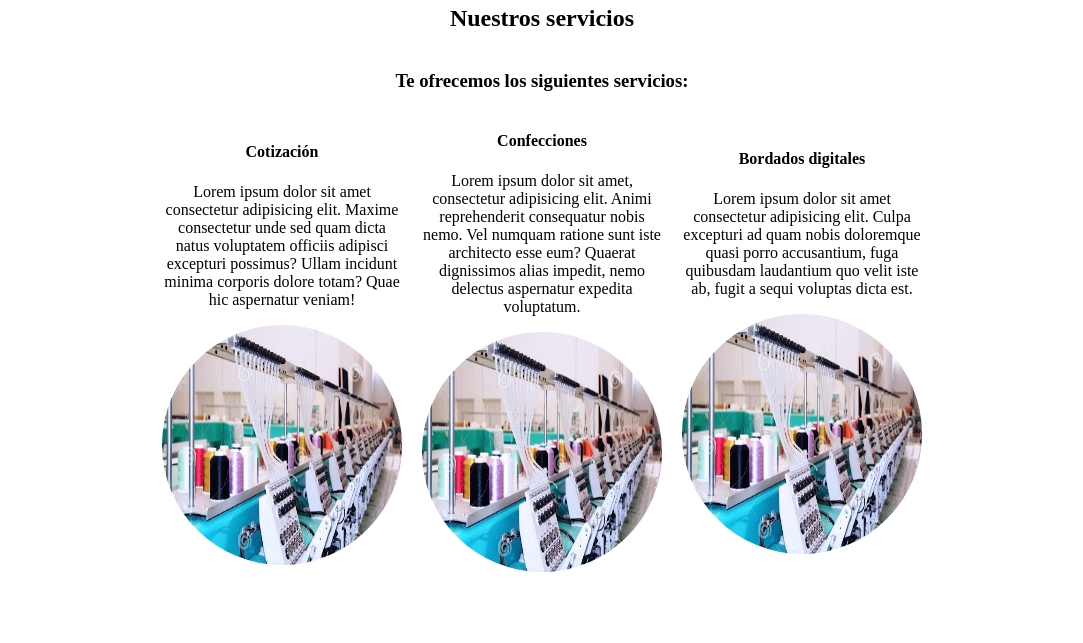
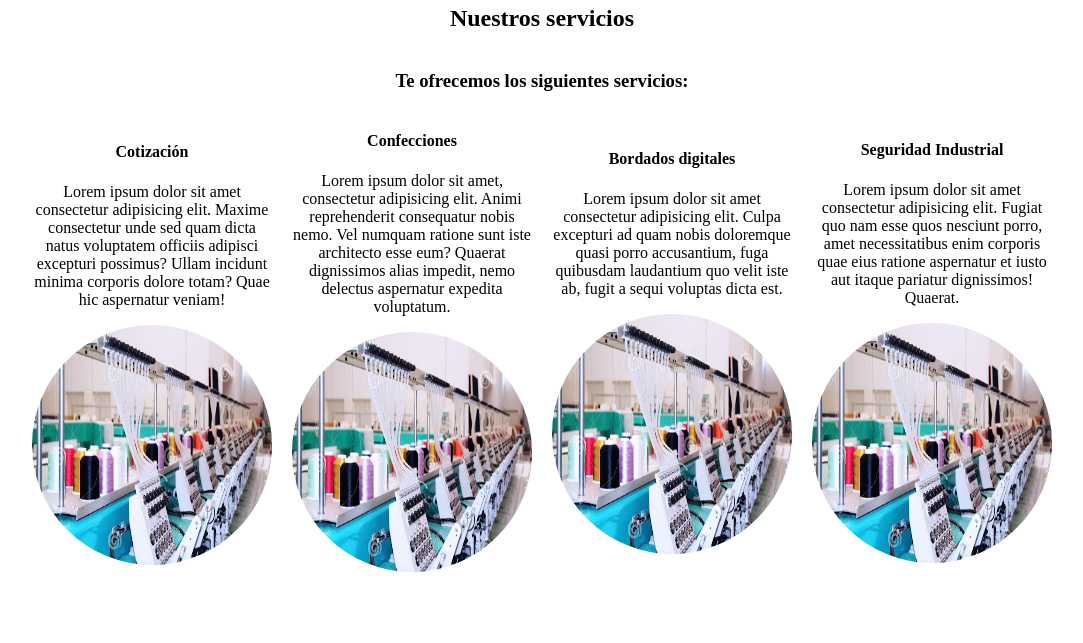
Before and after one commit to quiKieSamus/gymca-landing-page, a plain HTML site: page index.html in a window 1280 px wide. Shown: the part 1460-2103 px from the top of the page, without its empty margins (98-1181 px from the left). Drawn offline with Linux system fonts and the light colour scheme.

Commit message:
more content

```diff
--- a/index.html
+++ b/index.html
@@ -104,6 +104,11 @@
                 <p>Lorem ipsum dolor sit amet consectetur adipisicing elit. Culpa excepturi ad quam nobis doloremque quasi porro accusantium, fuga quibusdam laudantium quo velit iste ab, fugit a sequi voluptas dicta est.</p>
                 <img src="img/img_about1.jpg" alt="image" class="service-img">
             </div>
+            <div class="service-item service-item4">
+                <h4>Seguridad Industrial</h4>
+                <p>Lorem ipsum dolor sit amet consectetur adipisicing elit. Fugiat quo nam esse quos nesciunt porro, amet necessitatibus enim corporis quae eius ratione aspernatur et iusto aut itaque pariatur dignissimos! Quaerat.</p>
+                <img src="img/img_about1.jpg" alt="image" class="service-img">
+            </div>
         </div>
     </div>
 
```
